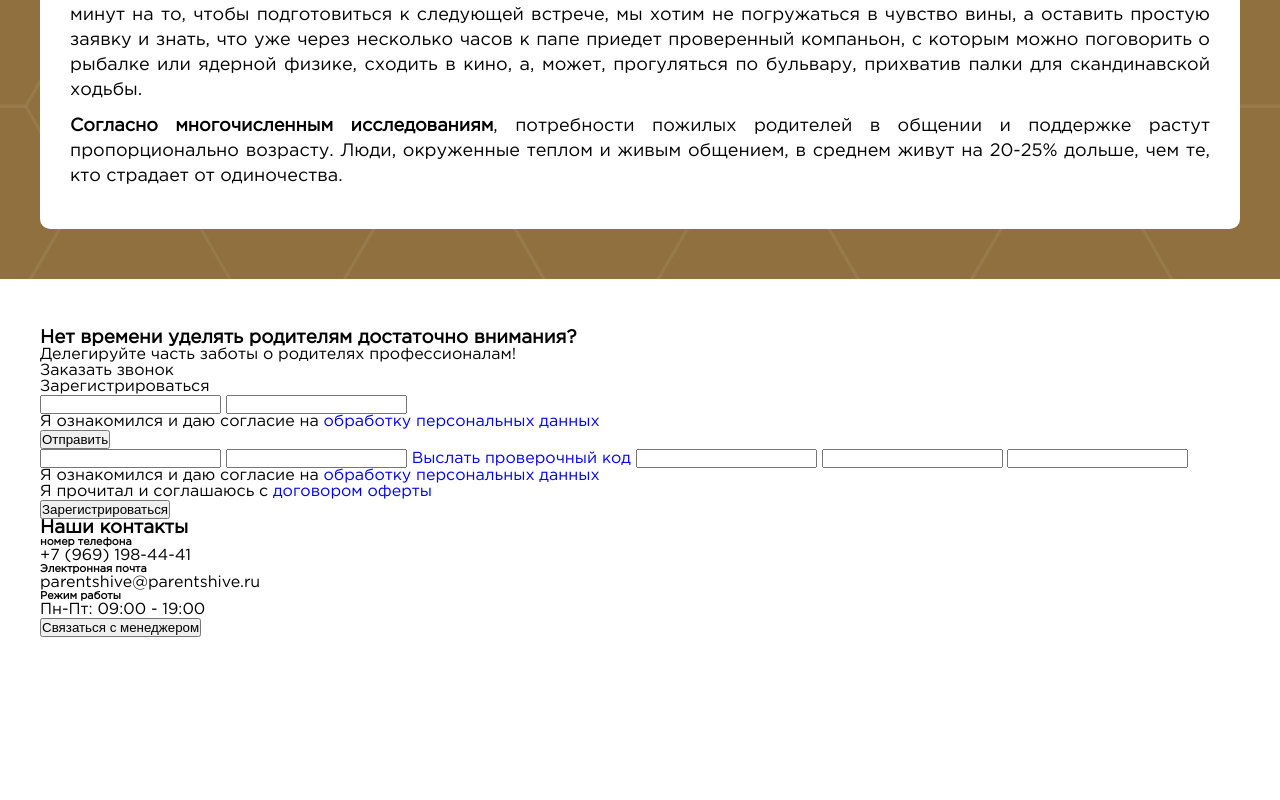
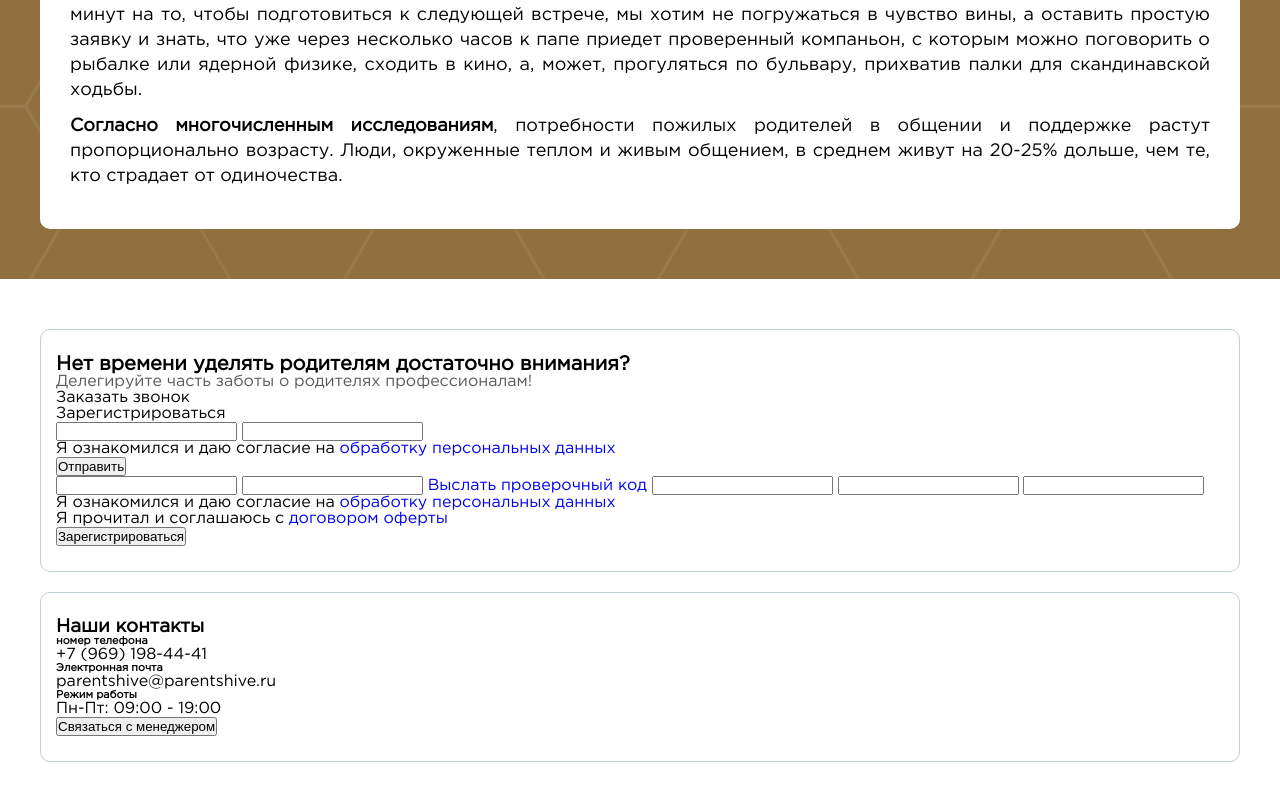
Before and after one commit to AlexandrMyronjuk/ParentsHive, a plain HTML site: page index.html in a window 1280 px wide. Shown: the part 5511-6311 px from the top of the page. Before the commit the page ends 6198 px from the top, so only its background shows below. Drawn offline with Linux system fonts and the light colour scheme; files whose address does not match are found by name.

Commit message:
Create dispatch block

```diff
--- a/scss/_var.scss
+++ b/scss/_var.scss
@@ -5,6 +5,7 @@ $arrowsBgColor: rgba(0, 0, 0, 0.5);
 $mainColor: #E1A122;
 $catalogColorBg: #90703F;
 $priceColor: #A5A5A5;
+$textColor: #595959;
 
 //media settings
 $mediaLg: 1200px;
--- a/scss/style.scss
+++ b/scss/style.scss
@@ -573,11 +573,23 @@ body {
 }
 
 .dispatch {
-    &__item {}
+    &__item {
+        flex-basis: 345px;
+        flex-grow: 1;
+        border: 1px solid #C2CFD5;
+        border-radius: 10px;
+        padding: 25px 15px;
+        margin-bottom: 20px;
+    }
 }
 .call {
-    &__title {}
-    &__text {}
+    &__title {
+        font-size: 20px;
+    }
+    &__text {
+        font-size: 16px;
+        color: $textColor;
+    }
     &__toggle {}
     &__toggleItem {}
     &__request {}
```
Also changed, not shown: index.html (+0 -1 lines), css/style.css, 1 other file.
